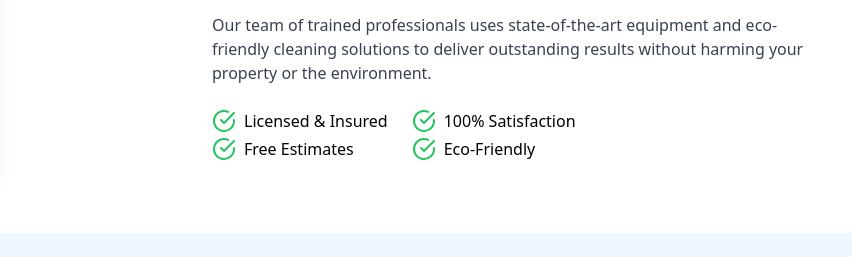
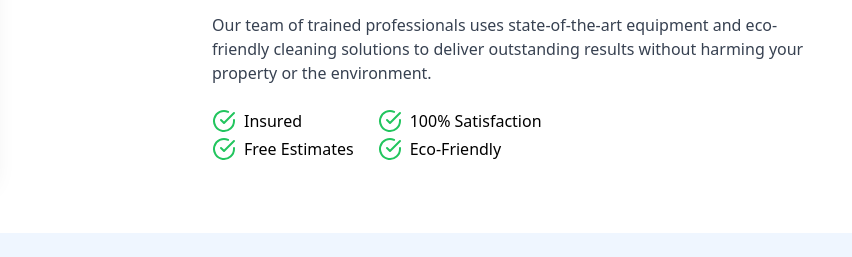
Before and after one commit to PowerWashBrosKeller/PowerWashBros, a plain HTML site: page powerwashbros-website-complete/index.html in a window 1280 px wide. Shown: the part 1219-1476 px from the top of the page, 428-1280 px from the left. Drawn offline with nearby package versions, Linux system fonts and the light colour scheme; some packages are replaced by stand-ins of ours; a script that the page names is missing.

Commit message:
Update index.html

```diff
--- a/powerwashbros-website-complete/index.html
+++ b/powerwashbros-website-complete/index.html
@@ -117,7 +117,7 @@
                         <div class="mr-6">
                             <div class="flex items-center mb-1">
                                 <i data-feather="check-circle" class="text-green-500 mr-2"></i>
-                                <span class="font-medium">Licensed & Insured</span>
+                                <span class="font-medium">Insured</span>
                             </div>
                             <div class="flex items-center">
                                 <i data-feather="check-circle" class="text-green-500 mr-2"></i>
```
